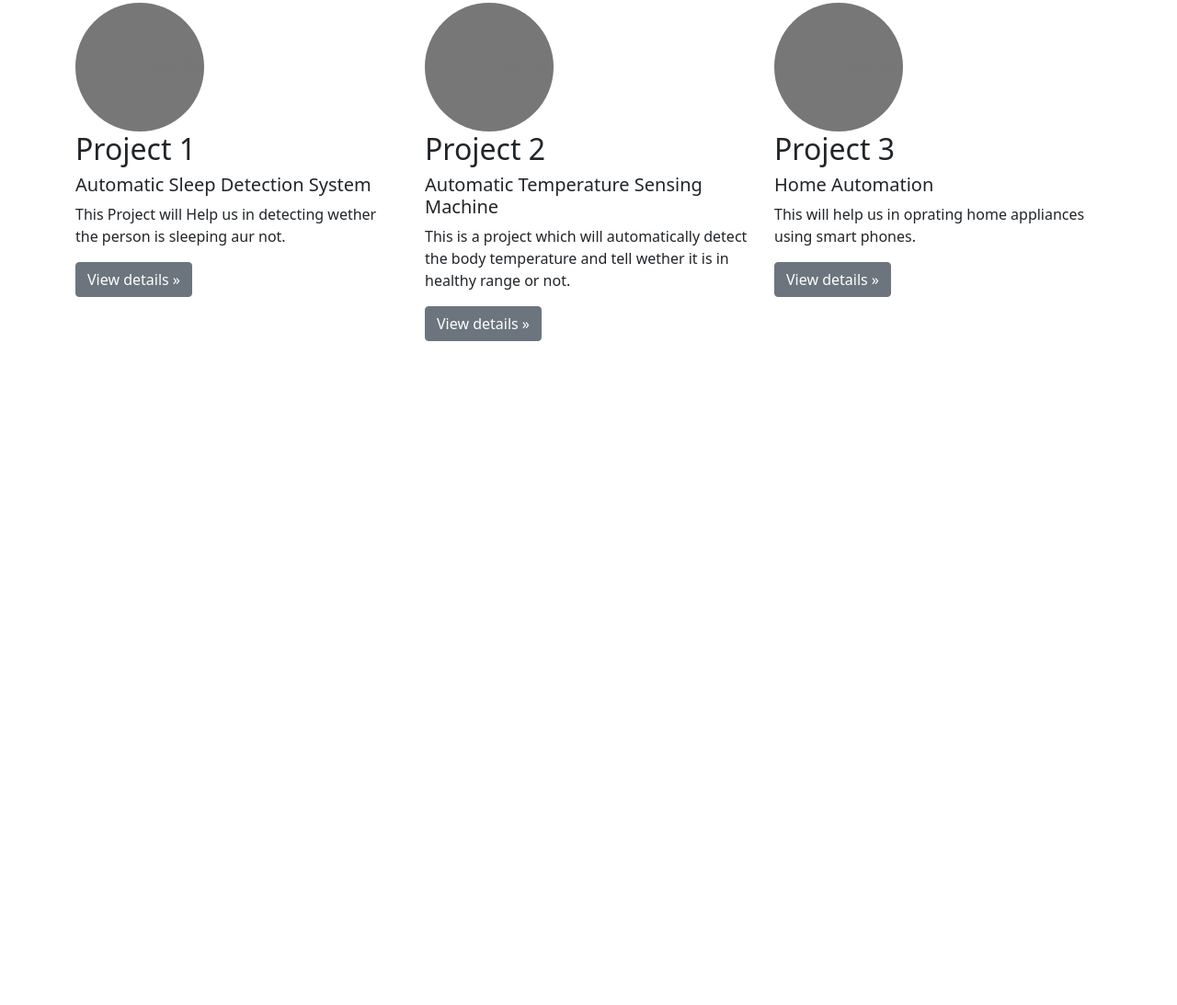
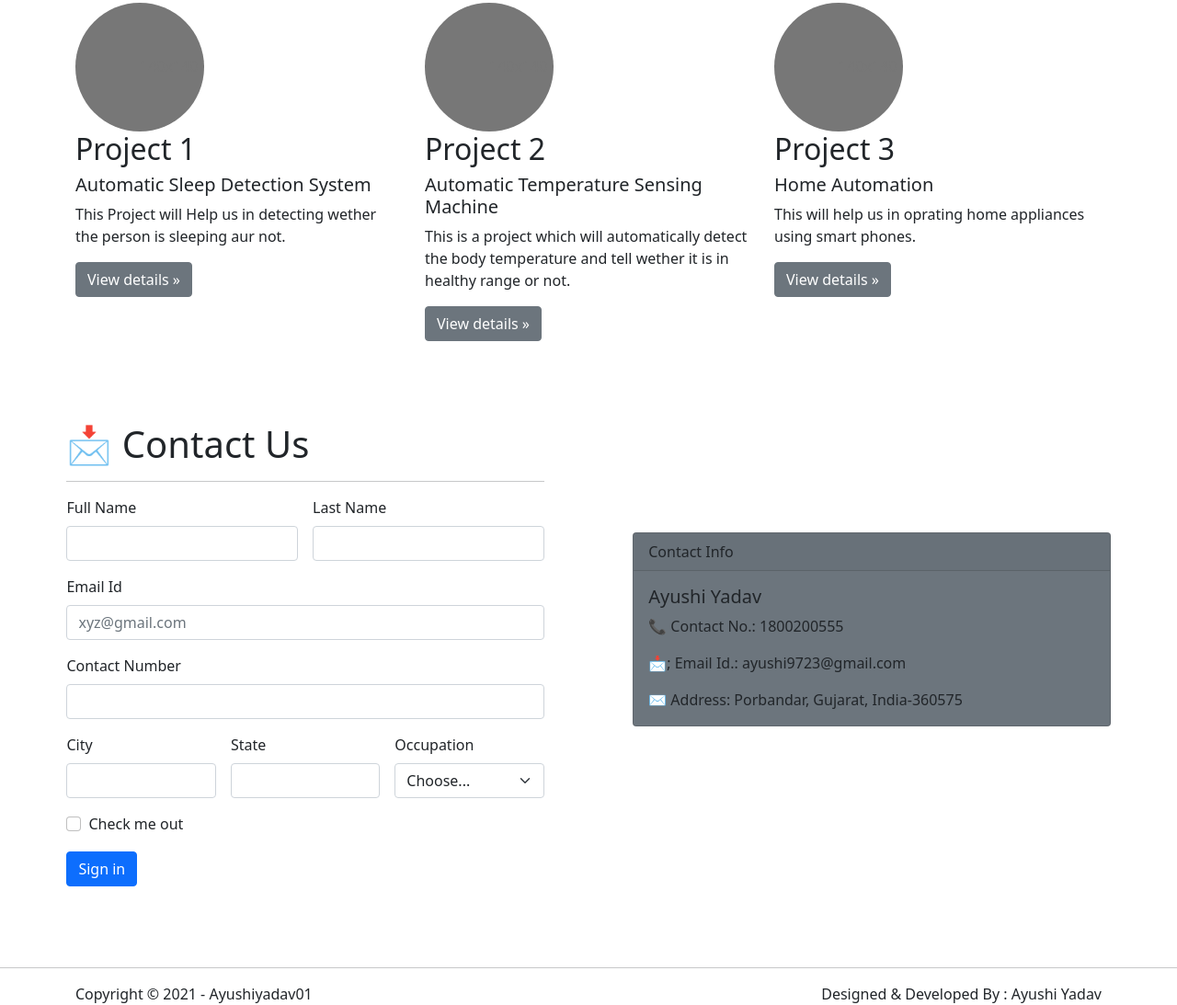
Before and after one commit to Ayushiyadav01/Portfolio-Website, a plain HTML site: page index.html in a window 1280 px wide. Shown: the part 1962-3055 px from the top of the page at 92% size. Before the commit the page ends 2373 px from the top, so only its background shows below. Drawn offline with nearby package versions, Linux system fonts and the light colour scheme.

Commit message:
till Footer complete

```diff
--- a/index.html
+++ b/index.html
@@ -16,6 +16,7 @@
 </head>
 
 <body>
+    <!--Nevigation Bar-->
     <nav class="navbar navbar-expand-lg navbar-dark bg-dark">
         <div class="container-fluid">
             <img src="4.jpg" alt="Portfolio" height="50 px">
@@ -64,6 +65,7 @@
     </nav>
 
 
+    <!--Carousel-->
     <div class="container my-4">
         <div id="carouselExampleCaptions" class="carousel slide carousel-fade img-fluid" data-bs-ride="carousel">
             <div class="carousel-indicators">
@@ -119,7 +121,9 @@
         </div>
     </div>
 
+
     <br>
+    <!--About Me-->
     <div class="container my-4">
         <div class="row">
             <div class="col10 ">
@@ -157,17 +161,14 @@
                             <!-- <button type="button" class="btn btn-outline-primary">Read More..</button> -->
                         </div>
                     </div>
-
-                    <!-- <h4 class="fs10 normal mb2">Lorem ipsum dolor sit amet consectetur adipisicing elit. Atque dignissimos nobis quod rem dolores sed? Labore cupiditate qui aliquid! Laudantium labore doloremque facilis obcaecati, magnam delectus rem eaque nesciunt ducimus!</h4> -->
-
-
                 </div>
-
             </div>
         </div>
     </div>
 
+
     <br>
+    <!--Skills-->
     <div class="container my-4">
         <h1 class="lhtitle font-heading mb1 mt0 fs36 center">&#129337;&#127996; Skills</h1>
         <hr class="line line--center">
@@ -209,7 +210,10 @@
             </div>
         </div>
     </div>
+
+
     <br>
+    <!--Projects-->
     <div class="container my-4">
         <h1 class="lhtitle font-heading mb1 mt0 fs36 center">&#127919; Projects</h1>
         <hr class="line line--center">
@@ -254,6 +258,100 @@
         </div>
     </div>
 
+    <br>
+    <br>
+    <!--Contact Us-->
+
+    <div class="row justify-content-evenly">
+        <div class="col-lg-5 col-xl-5 col-xxl-5 col-sm-10 col-md-10 mb-5">
+            <h1 class="lhtitle font-heading mb1 mt0 fs36 center">&#128233; Contact Us</h1>
+            <hr class="line line--center ">
+            <form class="row g-3">
+                <div class="col-md-6">
+                    <label for="inputEmail4" class="form-label">Full Name</label>
+                    <input type="email" class="form-control" id="inputEmail4">
+                </div>
+                <div class="col-md-6">
+                    <label for="inputPassword4" class="form-label">Last Name</label>
+                    <input type="password" class="form-control" id="inputPassword4">
+                </div>
+                <div class="col-12">
+                    <label for="inputAddress" class="form-label">Email Id</label>
+                    <input type="text" class="form-control" id="inputAddress" placeholder="xyz@gmail.com">
+                </div>
+                <div class="col-12">
+                    <label for="inputEmail4" class="form-label">Contact Number</label>
+                    <input type="email" class="form-control" id="inputEmail4">
+                </div>
+                <div class="col-md-4">
+                    <label for="inputCity" class="form-label">City</label>
+                    <input type="text" class="form-control" id="inputCity">
+                </div>
+                <div class="col-md-4">
+                    <label for="inputZip" class="form-label">State</label>
+                    <input type="text" class="form-control" id="inputZip">
+                </div>
+                <div class="col-md-4">
+                    <label for="inputState" class="form-label">Occupation</label>
+                    <select id="inputState" class="form-select">
+                        <option selected>Choose...</option>
+                        <option>Student</option>
+                        <option>Engineer</option>
+                        <option>Software Developer</option>
+                    </select>
+                </div>
+                <div class="col-12">
+                    <div class="form-check">
+                        <input class="form-check-input" type="checkbox" id="gridCheck">
+                        <label class="form-check-label" for="gridCheck">
+                            Check me out
+                        </label>
+                    </div>
+                </div>
+                <div class="col-12">
+                    <button type="submit" class="btn btn-primary">Sign in</button>
+                </div>
+            </form>
+
+        </div>
+        <div class="col-lg-5 col-xl-5 col-xxl-5 col-sm-10 col-md-10 mb-5">
+            <br>
+            <br>
+            <br>
+            <br>
+            <div &nbsp class="card text-dark bg-secondary my-4 mb-8" style="max-width: 40rem;" &nbsp>
+                <div class="card-header">Contact Info</div>
+                <div class="card-body">
+                    <h5 class="card-title"> Ayushi Yadav</h5>
+                    <p class="card-text">&#128222; Contact No.: 1800200555</p>
+                    <p class="card-text">&#128233;; Email Id.: ayushi9723@gmail.com </p>
+                    <p class="card-text">&#x2709; Address: Porbandar, Gujarat, India-360575</p>
+                </div>
+            </div>
+        </div>
+    </div>
+
+    <br>
+    <hr class="line line--center ">
+    <div class="b-footer-primary">
+        <div class="container">
+            <div class="row">
+                <div class="col-sm-6 col-xs-12 f-copyright b-copyright">Copyright © 2021 - Ayushiyadav01</div>
+                <div class="col-sm-6 col-xs-12 f-copyright pull-right" style="text-align: right;">Designed &amp; Developed By :  Ayushi Yadav</div>
+
+                <div class="col-sm-8 col-xs-12">
+                    <div class="b-btn f-btn b-btn-default b-right b-footer__btn_up f-footer__btn_up j-footer__btn_up" style="opacity: 1; position: fixed;">
+                        <i class="fa fa-chevron-up"></i>
+                    </div>
+                </div>
+            </div>
+        </div>
+    </div>
+
+
+
+
+
     <!-- Optional JavaScript; choose one of the two! -->
     <!-- Option 1: Bootstrap Bundle with Popper -->
     <script src="https://cdn.jsdelivr.net/npm/bootstrap@5.1.3/dist/js/bootstrap.bundle.min.js"
```
